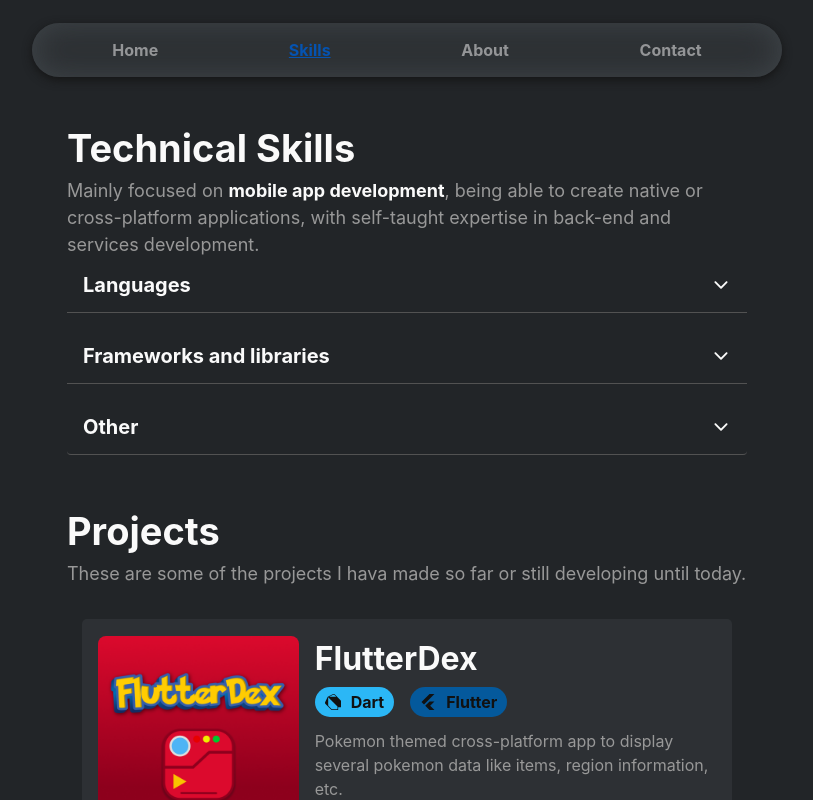
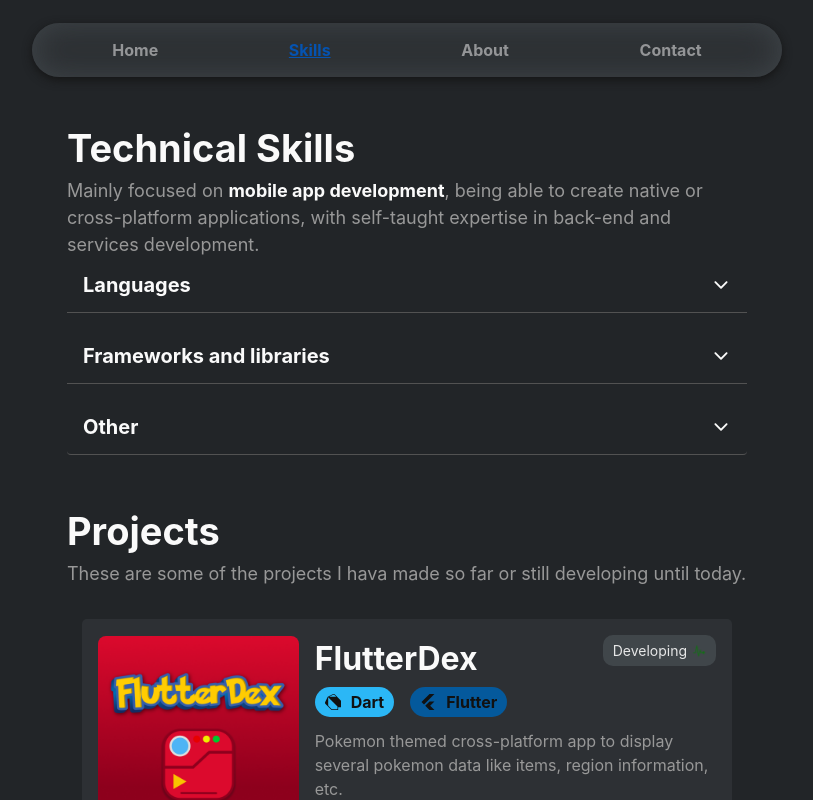
Before and after one commit to Jordiop/CharlyMech, a React (Vite) app: page / in a window 1280 px wide. Both pictures are taken after a click on the item "Skills". Shown: the top 800 px of the page, without its empty margins (233-1046 px from the left). Built offline with nearby package versions, Linux system fonts and the light colour scheme.

Commit message:
feat: project status indicator for project card

```diff
--- a/src/components/ProjectCard/ProjectCard.jsx
+++ b/src/components/ProjectCard/ProjectCard.jsx
@@ -1,6 +1,7 @@
 import PropTypes from 'prop-types';
 import style from './ProjectCard.module.css';
 import { CMTitle, CMSubtitle, IconedLabel } from '../components';
+import { IoIosPulse } from 'react-icons/io';
 
 function ProjectCard({ project }) {
 	const techList = project['techs'];
@@ -12,6 +13,12 @@
 					<img src={project['imgSrc']} />
 				</div>
 				<div className={style.ProjectContent}>
+					{project.developing && (
+						<div className={style.ProjectStatus}>
+							<span>Developing</span>
+							<IoIosPulse className={style.PulseIcon} />
+						</div>
+					)}
 					<CMTitle>{project['title']}</CMTitle>
 					<div className={`${style.ProjectLabelsRow} ${style.ProjectTechs}`}>
 						{techList.map((tech, index) =>
--- a/src/components/ProjectCard/ProjectCard.module.css
+++ b/src/components/ProjectCard/ProjectCard.module.css
@@ -13,6 +13,39 @@
 
 .ProjectCard:hover {
 	background-color: #393c40;
+}
+
+.ProjectStatus {
+	position: absolute;
+	top: 0;
+	right: 0;
+	display: flex;
+	align-items: center;
+	background: #40464a;
+	padding: 5px 10px;
+	border-radius: 10px;
+	font-size: 14px;
+}
+
+.PulseIcon {
+	color: green;
+	animation: pulse 1.5s infinite;
+	margin-left: 5px;
+}
+
+@keyframes pulse {
+	0% {
+		transform: scale(0.95);
+		opacity: 0.7;
+	}
+	70% {
+		transform: scale(1);
+		opacity: 1;
+	}
+	100% {
+		transform: scale(0.95);
+		opacity: 0.7;
+	}
 }
 
 .ProjectImg {
```
